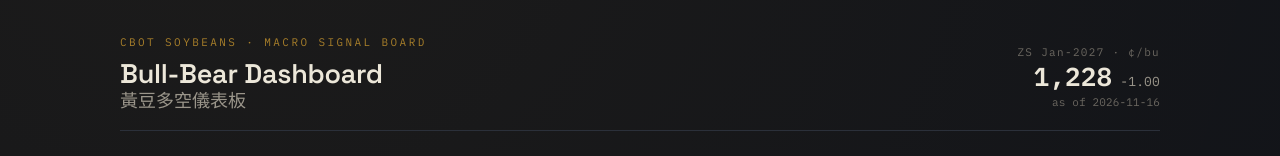
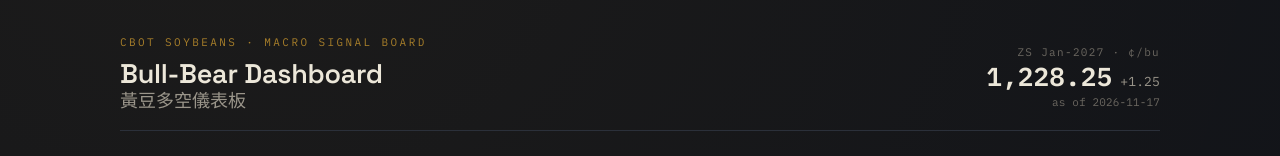
Before and after one commit to ianlife4/ianlife4.github.io, a plain HTML site: page soybean/index.html in a window 1280 px wide. Shown: the top 156 px of the page. Drawn offline with nearby package versions, Linux system fonts and the light colour scheme.

Commit message:
chore: update soybean live data

```diff
--- a/soybean/index.html
+++ b/soybean/index.html
@@ -227,7 +227,7 @@
   <p style="margin-top:8px"><strong>資料來源：</strong>USDA WASDE（庫銷比）、NOAA CPC（ENSO）、Yahoo Finance（ZS／DXY／ZL／ZM）、Open-Meteo（南美三產區雨量）、USDA FAS ESR（對華出口銷售）。以上由 GitHub Actions 每日自動更新<span id="updNote"></span>；ENSO／庫銷比／美元／生柴自動預選，南美天氣與中國買盤帶入參考數據後由人工點選。歷史逐季價格與庫銷比為近似還原值，精算請對 USDA Consolidated Historical WASDE CSV。本工具為研究輔助，非投資建議。</p>
 </footer>
 
-<script type="application/json" id="live">{"price":{"last":1228.0,"chg":-1.0,"asOf":"2026-11-16","contract":"Soybean Futures,Jan-2027"},"dxy":{"chg20d":0.02,"opt":1},"enso":{"status":"El Ni\u00f1o Advisory","oni":2.46,"opt":3},"stu":{"my":"2026/27","pct":6.5,"opt":1,"all":[["2024/25",7.4],["2025/26",7.3],["2026/27",6.5]],"wasde":"2026-11-10"},"updated":"2026-11-17T03:36:03Z","sa":{"window":false,"regions":[{"n":"\u963f\u6839\u5ef7\u6838\u5fc3","p30":49,"norm":88,"fc14":17},{"n":"\u5df4\u897f\u5357","p30":168,"norm":147,"fc14":47},{"n":"\u99ac\u6258","p30":73,"norm":149,"fc14":213}]},"china":{"wk":"2026-11-05","net":689165,"sum4":5368645,"commit":16637232,"prevCommit":464000,"pace":35.86,"hint":0},"oil":{"zl":61.97,"zm":333.3,"zl60":-0.08,"share":0.46,"opt":0},"alerts":[{"code":"CHINA_HOT","msg":"\u4e2d\u570b\u63a1\u8cfc\u8d85\u901f:\u5e74\u5ea6\u627f\u8afe\u9054\u53bb\u5e74\u540c\u671f 3586%"}]}</script>
+<script type="application/json" id="live">{"price":{"last":1228.25,"chg":1.25,"asOf":"2026-11-17","contract":"Soybean Futures,Jan-2027"},"dxy":{"chg20d":0.02,"opt":1},"enso":{"status":"El Ni\u00f1o Advisory","oni":2.46,"opt":3},"stu":{"my":"2026/27","pct":6.5,"opt":1,"all":[["2024/25",7.4],["2025/26",7.3],["2026/27",6.5]],"wasde":"2026-11-10"},"updated":"2026-11-18T02:48:34Z","sa":{"window":false,"regions":[{"n":"\u963f\u6839\u5ef7\u6838\u5fc3","p30":49,"norm":88,"fc14":17},{"n":"\u5df4\u897f\u5357","p30":168,"norm":147,"fc14":47},{"n":"\u99ac\u6258","p30":73,"norm":149,"fc14":213}]},"china":{"wk":"2026-11-05","net":689165,"sum4":5368645,"commit":16637232,"prevCommit":464000,"pace":35.86,"hint":0},"oil":{"zl":61.78,"zm":335.9,"zl60":-0.09,"share":0.46,"opt":0},"alerts":[{"code":"CHINA_HOT","msg":"\u4e2d\u570b\u63a1\u8cfc\u8d85\u901f:\u5e74\u5ea6\u627f\u8afe\u9054\u53bb\u5e74\u540c\u671f 3586%"}]}</script>
 <script>
 (function(){
   let LIVE=null;
```
